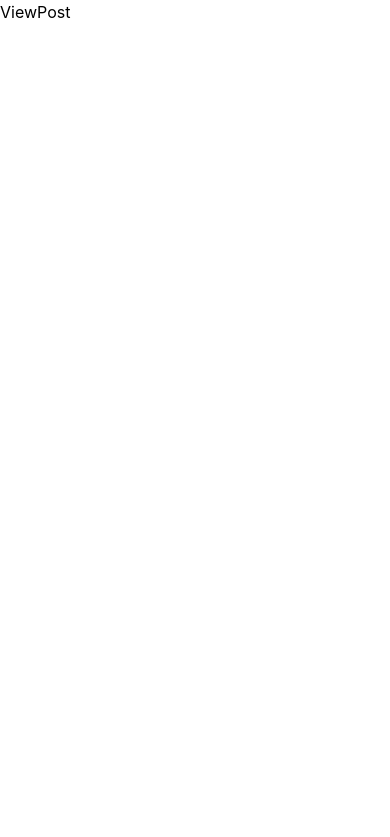
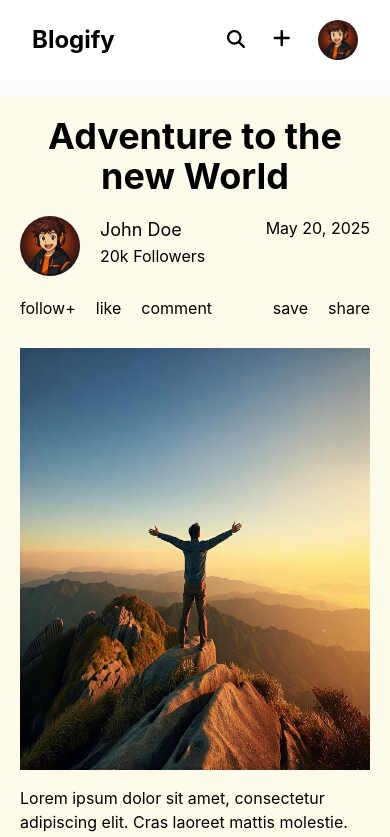
Before and after one commit to johnbhd/Blogify, a React (Vite) app in the folder client/: page /Blog/johndoe/Adventure-3242dfd in a window 390 px wide. Shown: the top 837 px of the page. Built offline with nearby package versions, Linux system fonts and the light colour scheme.

Commit message:
done profile dropdown, view post ui and responsive. next is jwt store, logout, middleware and homepage categories. Jesus loves you Proverbs 16:25

```diff
--- a/client/src/components/layout/MainNav.jsx
+++ b/client/src/components/layout/MainNav.jsx
@@ -1,26 +1,88 @@
 import { FontAwesomeIcon } from '@fortawesome/react-fontawesome';
-import { faBell } from '@fortawesome/free-regular-svg-icons';
-import { faPlus } from '@fortawesome/free-solid-svg-icons';
+import { faBell, faUser } from '@fortawesome/free-regular-svg-icons';
+import { faPlus, faCircleHalfStroke, faToggleOff, faRightFromBracket, faSearch } from '@fortawesome/free-solid-svg-icons';
+import { useState, useEffect, useRef } from 'react';
 
 function MainNav() {
+    const [isOpen, setIsOpen] = useState(false);
+    const dropdown = useRef();
+
+    const toggleDropDown = () => setIsOpen(prev => !prev);
+
+    useEffect(() => {
+        function ProfileToggle(event) {
+            if(dropdown.current && !dropdown.current.contains(event.target)) {
+                setIsOpen(false);
+            }
+        }
+        document.addEventListener("mousedown", ProfileToggle);
+        return () => document.removeEventListener("mousedown", ProfileToggle);
+
+
+    }, []);
   return (
-    <div>
-        <nav className='flex justify-between items-center py-5 px-10'>
+    <div ref={dropdown}>
+        <nav className='flex justify-between items-center py-5 px-8 md:px-10 '>
             <h2 className='text-2xl font-bold'>Blogify</h2>
 
-            <form className=' border-black border-1 px-2 py-1 w-1/2 rounded-full'>
+            <form className='border-black border-1 px-4 py-1 w-1/2 rounded-full hidden md:flex'>
+                <span>
+                    <FontAwesomeIcon icon={faSearch} className='text-gray-600'/>
+                </span>
                 <input type="text" name="" placeholder='Search...' className='px-2 w-full outline-0'/>
             </form>
 
             <div className='flex gap-7 items-center'>
-                <div className='flex gap-5'>
-                    <FontAwesomeIcon icon={faPlus} className='text-xl cursor-pointer'/>Write
-                    <FontAwesomeIcon icon={faBell} className='text-xl cursor-pointer'/>
+                <div className='flex gap-7'>
+                    <div className='md:hidden'>
+                        <FontAwesomeIcon icon={faSearch} className='text-lg'/>
+                    </div>
+                    <FontAwesomeIcon icon={faPlus} className='text-xl cursor-pointer'/>
+                    <p className='hidden md:inline'>Write</p>
                 </div>
-                <div className='bg-black p-4 rounded-full cursor-pointer'>
+                <div className='hidden md:inline'>
+                    <FontAwesomeIcon icon={faBell} className='hidden md:inline text-xl cursor-pointer' />
+                </div>
+
+
+                <button onClick={toggleDropDown}>
+                    <img src="/img/user.jpg" alt="" className='w-10 rounded-full cursor-pointer'/>
+                </button>
+            </div>
+        </nav>
+        {isOpen && (
+            <div className='absolute right-0 bg-white shadow w-fit '>
+                <div className='flex flex-col gap-5 p-5'>
+
+                    <div className='flex gap-4 mt-3'>
+                        <img src="/img/user.jpg" alt="" className='w-15 rounded-full'/>
+                        <div>
+                            <h4>John Doe</h4>
+                            <p>johndoe@gmail.com</p>
+                        </div>
+                    </div>
+
+                    <div className='flex gap-5 items-center cursor-pointer'>
+                        <FontAwesomeIcon icon={faUser} className='text-xl font-bold'/>
+                        <p className='text-lg'>Profile</p>
+                    </div>
+
+                    <div className='flex gap-5 items-center cursor-pointer'>
+                        <FontAwesomeIcon icon={faCircleHalfStroke} className='text-xl font-bold'/>
+                        <p className='text-lg'>Dark Mode</p>
+                        <FontAwesomeIcon icon={faToggleOff} className='text-3xl rounded-full absolute right-5'/>
+                    </div>
+                </div>
+                <div className='border-gray-100 border-1 w-full '></div>
+                <div className='p-5'>
+                    <div className='flex gap-5 items-center cursor-pointer'>
+                        <FontAwesomeIcon icon={faRightFromBracket} className='text-xl font-bold'/>
+                        <p className='text-lg'>Logout</p>
+                    </div>
                 </div>
             </div>
-        </nav>
+        )}
+
     </div>
   )
 }
--- a/client/src/index.css
+++ b/client/src/index.css
@@ -3,3 +3,19 @@
 * {
     font-family: 'Inter', sans-serif;
 }
+::-webkit-scrollbar {
+    width: 10px;
+    height: 10px;
+}
+::-webkit-scrollbar-track {
+    background: #f1f1f1;
+    border-radius: 10px;
+}
+::-webkit-scrollbar-thumb {
+  background: #888;
+  border-radius: 10px;
+}
+
+::-webkit-scrollbar-thumb:hover {
+  background: #818080;
+}
--- a/client/src/pages/main/HomePage.jsx
+++ b/client/src/pages/main/HomePage.jsx
@@ -5,12 +5,12 @@ import SideBlog from '../../components/blog/SideBlog'
 function HomePage() {
 
   return (
-    <div className='w-full min-h-screen bg-[#FAFAFA] h-screen  overflow-hidden'>
+    <div className='w-full min-h-screen bg-[#fcfcfc] h-screen overflow-hidden'>
       <header className='bg-white'>
         <MainNav />
       </header>
       <main className='flex flex-1 '>
-          <div className='w-1/6 p-5 overflow-y-auto bg-white h-screen'>
+          <div className='w-1/6 p-5 overflow-y-auto bg-[#edeff2] h-screen'>
             <SideBlog />
           </div>
           <div className='w-5/6 p-5 h-screen overflow-y-auto'>
--- a/client/src/pages/main/ViewPost.jsx
+++ b/client/src/pages/main/ViewPost.jsx
@@ -1,8 +1,83 @@
-import React from 'react'
+import MainNav from "../../components/layout/MainNav"
 
 function ViewPost() {
+
+  const mockPostData = {
+    title: "Adventure to the new World",
+    author: "John Doe",
+    followers: 20,
+    date: "May 20, 2025",
+    img: "/img/banner.jpg",
+    user: "/img/user.jpg"
+  };
+
   return (
-    <div>ViewPost</div>
+    <div className='w-full min-h-screen bg-[#fcfcfc]'>
+      <header className='fixed top-0 left-0 w-full z-50 bg-white'>
+        <MainNav />
+      </header>
+      <main className="flex justify-center items-center pt-24">
+        <div className="flex flex-col gap-5 w-full md:w-1/2 bg-amber-50 p-5 ">
+          <PostHeader title = {mockPostData.title} author={mockPostData.author} followers={mockPostData.followers} date={mockPostData.date} user={mockPostData.user}/>
+          <PostContent title ={mockPostData.title} img={mockPostData.img}/>
+        </div>
+      </main>
+
+    </div>
+  )
+}
+function PostHeader({ title, author, followers, date, user}) {
+  return (
+    <>
+     <h2 className='text-4xl font-bold text-center'>{title}</h2>
+      <div className="flex justify-between">
+        <div className="flex gap-5">
+        <img src={user} alt={author} className="w-15 rounded-full cursor-pointer" />
+          <div>
+            <p className='text-lg'>{author}</p>
+            <p>{followers}k Followers</p>
+          </div>
+        </div>
+        <div>
+          <p className=''>{date}</p>
+        </div>
+      </div>
+      <div className="flex justify-between">
+        <div className="flex gap-5">
+          <p>follow+</p>
+          <p>like</p>
+          <p>comment</p>
+        </div>
+        <div className="flex gap-5">
+          <p>save</p>
+          <p>share</p>
+        </div>
+      </div>
+
+    </>
+  );
+}
+function PostContent({title, img}) {
+
+  const Contenttext = `Lorem ipsum dolor sit amet, consectetur adipiscing elit. Cras laoreet mattis molestie. Suspendisse tristique, urna sit amet consectetur mollis, sapien ligula aliquet libero, non tempus quam magna in justo. Nulla mollis turpis vitae orci maximus efficitur. Nulla scelerisque luctus laoreet. Curabitur egestas suscipit odio id congue. Cras interdum lectus ac orci finibus dapibus. Praesent blandit nibh ac felis tristique scelerisque.
+
+Nulla facilisi. Nam luctus, neque eget dignissim pulvinar, justo mi dapibus odio, sodales hendrerit orci ante ac elit. Donec porta dictum justo, in pharetra lorem pulvinar eget. Vivamus at viverra justo, non malesuada risus. Maecenas risus libero, venenatis eu tellus non, lobortis mollis metus. Duis sagittis nibh at eros maximus varius. Orci varius natoque penatibus et magnis dis parturient montes, nascetur ridiculus mus. Ut malesuada eget lectus quis gravida. Aenean blandit varius sapien id vestibulum. Nulla mollis arcu non justo sagittis, non ullamcorper quam pellentesque.
+`;
+  const paragraph = Contenttext.split(/\n\s*\n/);
+
+  return (
+    <div className="mt-2">
+        <img src={img} alt={title} className="w-full h-[50vh]"/>
+        <div className="flex flex-col gap-5 mt-4">
+          {[...Array(10 )].map((_, index) => (
+            <div key={index}>
+              {paragraph.map((para, pindex) => (
+                <p key={pindex}>{para}</p>
+              ))}
+            </div>
+          ))}
+        </div>
+    </div>
   )
 }
 
```
Also changed, not shown: client/public/img/user.jpg (added), client/src/components/blog/BlogCard.jsx (line endings or trailing spaces).
